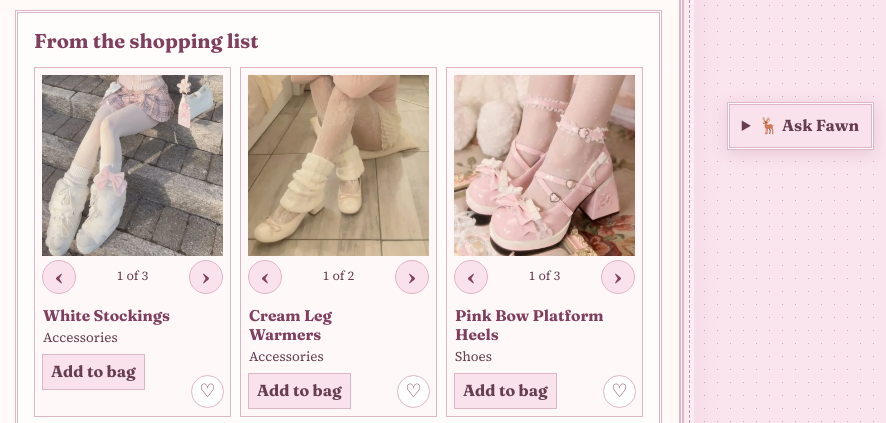
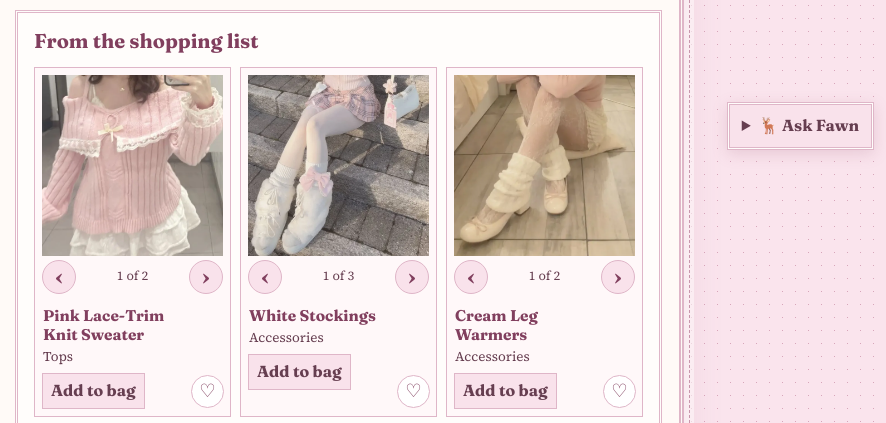
Before and after one commit to mlenamcintosh-png/ribbon-and-fawn, a plain HTML site: page index.html in a window 1280 px wide. Shown: the part 638-1061 px from the top of the page, 394-1280 px from the left. Drawn offline with Linux system fonts and the light colour scheme.

Commit message:
Add pink lace-trim knit sweater and Tops filter

```diff
--- a/app.js
+++ b/app.js
@@ -1,4 +1,13 @@
 const finds = [
+  {
+    id: 'pink-lace-knit-sweater',
+    name: 'Pink Lace-Trim Knit Sweater',
+    category: 'Tops',
+    photos: [
+      { src: 'top-photos/pink-knit-231941.webp', alt: 'Front view of the pink off-shoulder knit sweater with a lace collar and bow' },
+      { src: 'top-photos/pink-knit-232329.webp', alt: 'Side view showing the sweater’s lace trim and ribbed sleeve' }
+    ]
+  },
   {
     id: 'white-stockings',
     name: 'White Stockings',
--- a/index.html
+++ b/index.html
@@ -6,7 +6,7 @@
 <meta name="description" content="A pink scrapbook for shopping finds and little journal entries.">
 <title>Ribbon &amp; Fawn</title>
 <link rel="stylesheet" href="style.css?v=stockings-square">
-<script src="app.js?v=stockings-square" defer></script>
+<script src="app.js?v=pink-lace-knit" defer></script>
 <script src="dressing-room.js?v=1" defer></script>
 </head>
 <body>
@@ -64,6 +64,7 @@
     <div class="filters" aria-label="Filter finds">
       <button type="button" data-filter="All" aria-pressed="true">All</button>
       <button type="button" data-filter="Accessories" aria-pressed="false">Accessories</button>
+      <button type="button" data-filter="Tops" aria-pressed="false">Tops</button>
       <button type="button" data-filter="Shoes" aria-pressed="false">Shoes</button>
       <button type="button" data-filter="Room" aria-pressed="false">Room</button>
     </div>
```
Also changed, not shown: top-photos/pink-knit-231941.webp (added), top-photos/pink-knit-232329.webp (added).
